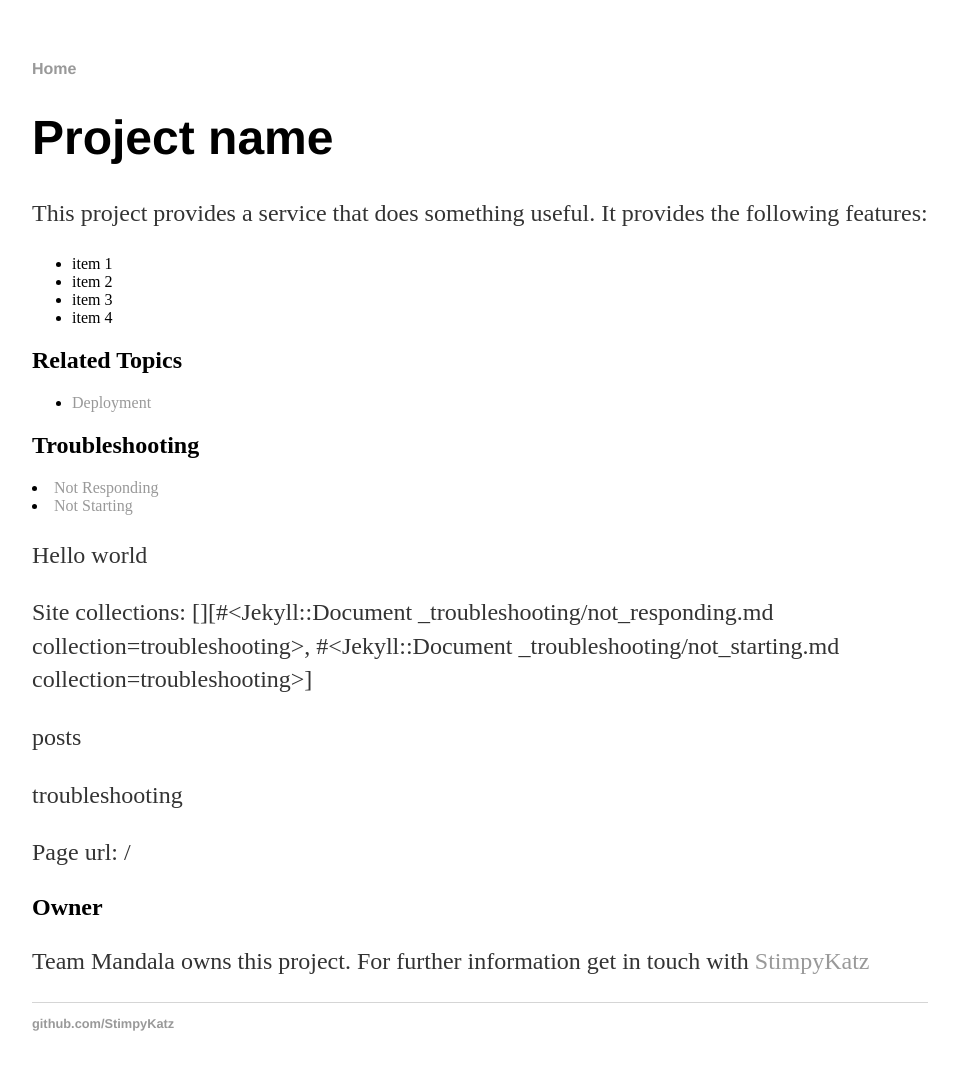
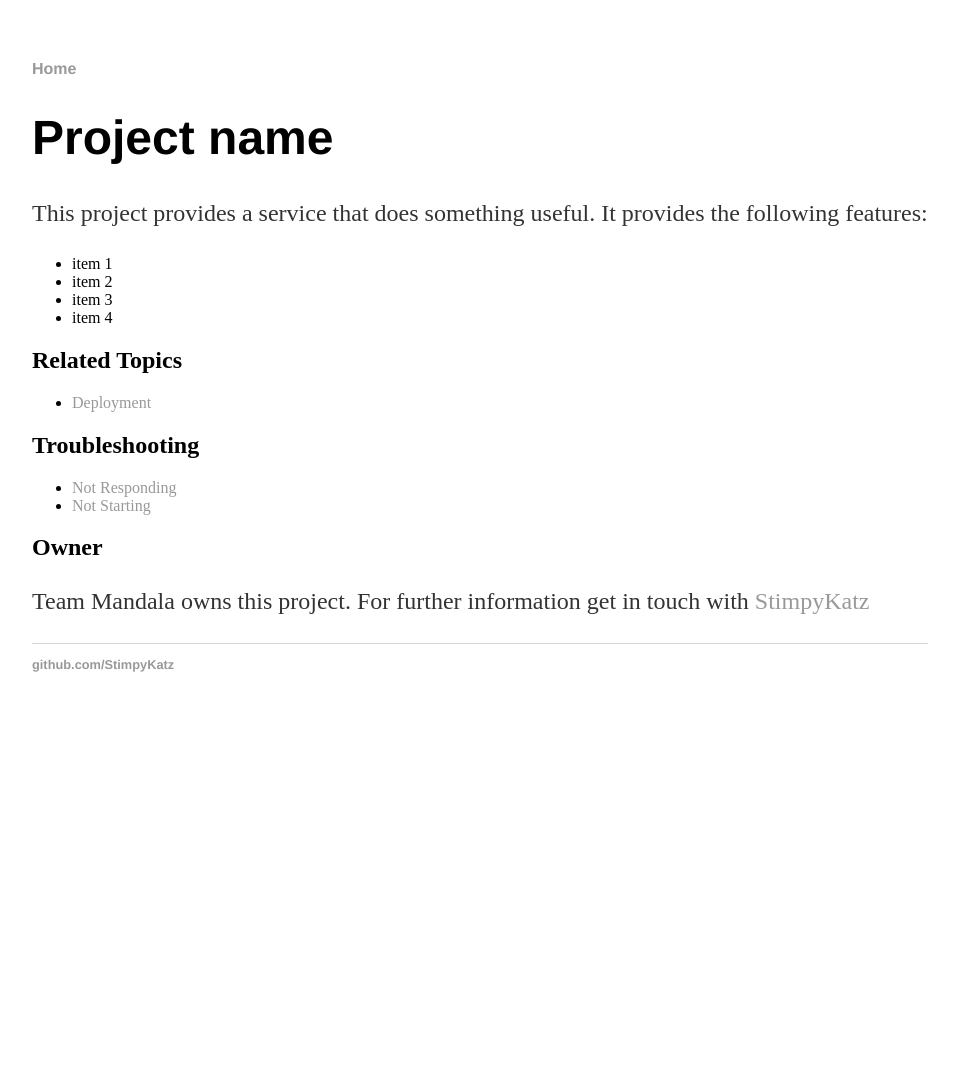
Before and after one commit to M3t4Mash/gfm-demo, a Jekyll site: the page built from index.md, in a window 1280 px wide. Shown: the whole page, without its empty margins (160-1119 px from the left). Built offline with Jekyll 4.4.1, drawn with Linux system fonts in a browser that asks for light colours; after the commit the page ends 900 px from its top, so only the background shows below that.

Commit message:
foo Put troubleshooting in ul

```diff
--- a/index.md
+++ b/index.md
@@ -15,20 +15,13 @@ This project provides a service that does something useful. It provides the foll
 * [Deployment](deployment.html)
 
 ## Troubleshooting
-{% for faq in site.troubleshooting limit:3 %}
+<ul>
+{% for faq in site.troubleshooting %}
   <li>
 	<a href="{{ faq.url }}">{{ faq.title }}</a>
   </li>
 {% endfor %}
-
-{{ 'Hello world' }}
-
-Site collections: {{site.collections}}
-{% for i in site.collections %}
-  {{ i.label }}
-{% endfor %}
-
-Page url: {{page.url}}
+</ul>
 
 ## Owner
 Team Mandala owns this project. For further information get in touch with [StimpyKatz](https://github.com/StimpyKatz)
```
